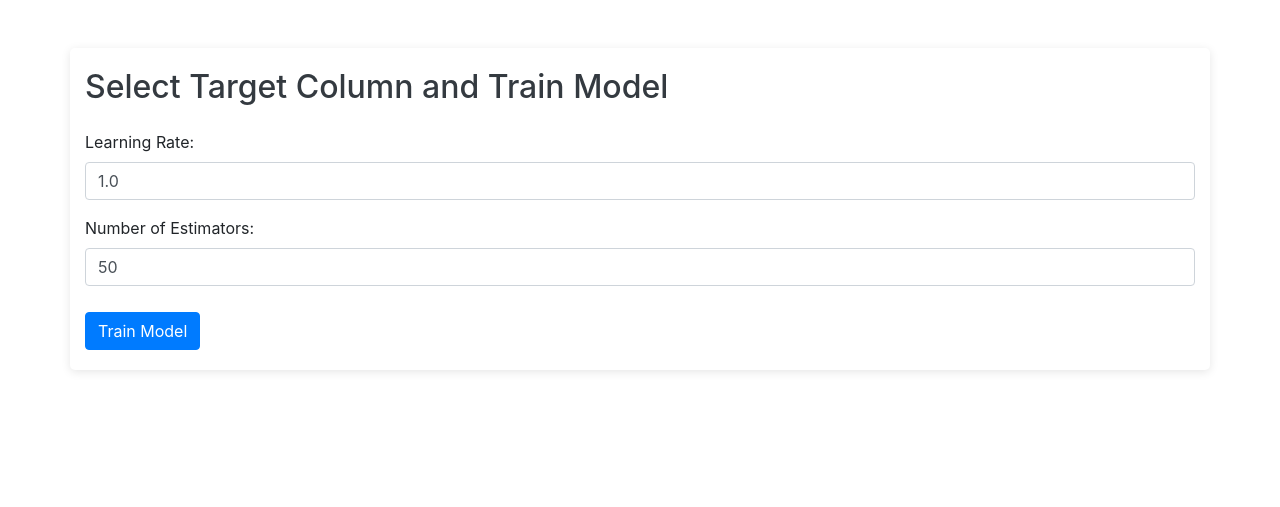
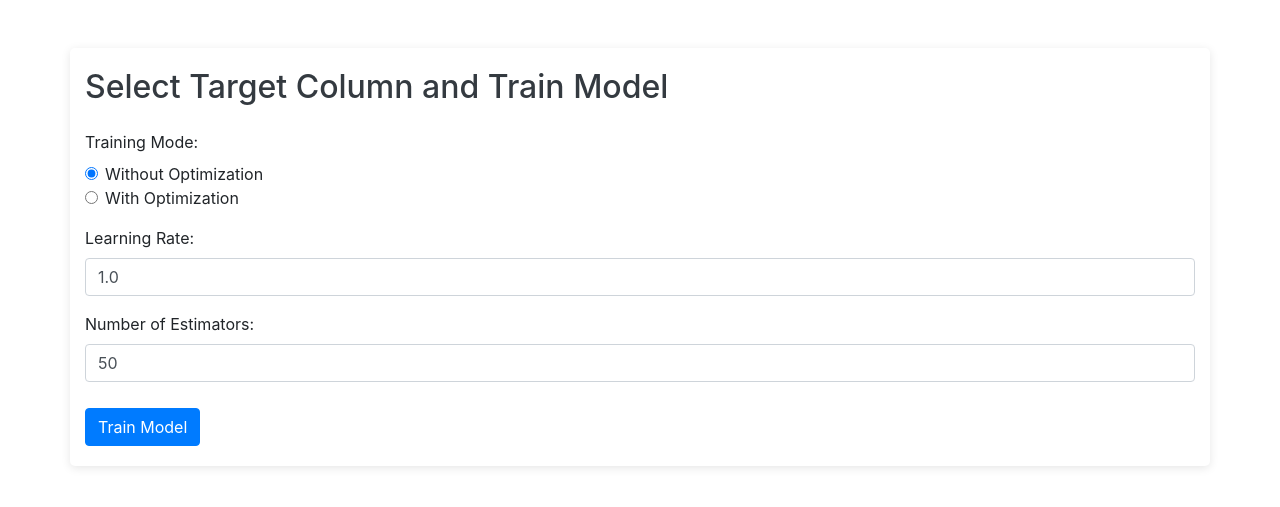
Before and after one commit to shon123123/ADABoost, a Flask app: template templates/train.html in a window 1280 px wide. Shown: the top 507 px of the page. Run offline with Flask 3, Linux system fonts and the light colour scheme; the template is opened without the code that fills it, so the values that code supplies are empty; some libraries are stand-ins or nearby versions.

Commit message:
Added optimization options

```diff
--- a/app.py
+++ b/app.py
@@ -59,7 +59,7 @@ def preprocess_data():
         return redirect(url_for('upload_data'))
 
     if request.method == 'POST':
-        target_column = request.form.get('target_column')  # Get the target column from the form
+        target_column = request.form.get('target_column')  # Get  target column from the form
         columns_to_remove = request.form.getlist('columns_to_remove')
         missing_strategy = request.form.get('missing_strategy')
         scaling_method = request.form.get('scaling_method')
@@ -211,6 +211,7 @@ def train_model():
 
     if request.method == 'POST':
         # Retrieve user inputs
+        training_mode = request.form.get('training_mode', 'without_optimization')  # Optimization mode selection
         learning_rate = request.form.get('learning_rate', 1.0)
         max_n_estimators = request.form.get('n_estimators', 50)
 
@@ -230,33 +231,73 @@ def train_model():
         y = preprocessed_data[target_column]
         X_train, X_test, y_train, y_test = train_test_split(X, y, test_size=0.2, random_state=42)
 
-        # Hyperparameter tuning
-        best_accuracy = 0
-        evaluation_metrics = {}
+        if training_mode == 'without_optimization':
+            # Train without optimization
+            best_accuracy = 0
+            evaluation_metrics = {}
 
-        for n_estimators in range(1, max_n_estimators + 1):
-            temp_model = AdaBoostClassifier(learning_rate=learning_rate, n_estimators=n_estimators)
-            temp_model.fit(X_train, y_train)
-            temp_predictions = temp_model.predict(X_test)
-            temp_accuracy = accuracy_score(y_test, temp_predictions)
+            for n_estimators in range(1, max_n_estimators + 1):
+                temp_model = AdaBoostClassifier(learning_rate=learning_rate, n_estimators=n_estimators)
+                temp_model.fit(X_train, y_train)
+                temp_predictions = temp_model.predict(X_test)
+                temp_accuracy = accuracy_score(y_test, temp_predictions)
 
-            if temp_accuracy > best_accuracy:
-                best_accuracy = temp_accuracy
-                best_n_estimators = n_estimators
-                model = temp_model
-                predictions = temp_predictions
-                accuracy = best_accuracy
-                evaluation_metrics['precision'] = precision_score(y_test, predictions, average='weighted')
-                evaluation_metrics['recall'] = recall_score(y_test, predictions, average='weighted')
+                if temp_accuracy > best_accuracy:
+                    best_accuracy = temp_accuracy
+                    best_n_estimators = n_estimators
+                    model = temp_model
+                    predictions = temp_predictions
+                    accuracy = best_accuracy
+                    evaluation_metrics['precision'] = precision_score(y_test, predictions, average='weighted')
+                    evaluation_metrics['recall'] = recall_score(y_test, predictions, average='weighted')
 
-        # Save evaluation results
-        evaluation = {
-            'accuracy': best_accuracy,
-            'precision': evaluation_metrics['precision'],
-            'recall': evaluation_metrics['recall'],
-        }
+            # Save evaluation results
+            evaluation = {
+                'accuracy': best_accuracy,
+                'precision': evaluation_metrics['precision'],
+                'recall': evaluation_metrics['recall'],
+            }
 
-        # flash(f"Training complete! Best n_estimators: {best_n_estimators}, Accuracy: {best_accuracy:.2f}", "success")
+        elif training_mode == 'with_optimization':
+            # Retrieve optimization method
+            optimization_method = request.form.get('optimization_method', 'grid_search')
+
+            if optimization_method == 'grid_search':
+                # Grid Search optimization
+                from sklearn.model_selection import GridSearchCV
+                param_grid = {
+                    'n_estimators': range(1, max_n_estimators + 1),
+                    'learning_rate': [0.01, 0.1, 1.0]
+                }
+                grid_search = GridSearchCV(AdaBoostClassifier(), param_grid, cv=3, scoring='accuracy')
+                grid_search.fit(X_train, y_train)
+                model = grid_search.best_estimator_
+                best_n_estimators = grid_search.best_params_['n_estimators']
+                predictions = model.predict(X_test)
+                accuracy = accuracy_score(y_test, predictions)
+
+            elif optimization_method == 'random_search':
+                # Random Search optimization
+                from sklearn.model_selection import RandomizedSearchCV
+                from scipy.stats import uniform
+                param_distributions = {
+                    'n_estimators': range(1, max_n_estimators + 1),
+                    'learning_rate': uniform(0.01, 1.0)
+                }
+                random_search = RandomizedSearchCV(AdaBoostClassifier(), param_distributions, n_iter=10, cv=3, scoring='accuracy', random_state=42)
+                random_search.fit(X_train, y_train)
+                model = random_search.best_estimator_
+                best_n_estimators = random_search.best_params_['n_estimators']
+                predictions = model.predict(X_test)
+                accuracy = accuracy_score(y_test, predictions)
+
+            # Save evaluation results
+            evaluation = {
+                'accuracy': accuracy,
+                'precision': precision_score(y_test, predictions, average='weighted'),
+                'recall': recall_score(y_test, predictions, average='weighted'),
+            }
+
         return redirect(url_for('post_training'))
 
     # Render the training page for GET requests
@@ -267,7 +308,7 @@ def train_model():
 @app.route('/post_training', methods=['GET', 'POST'])
 def post_training():
     global y_test, predictions, model, X_test,accuracy,best_n_estimators
-    flash(best_n_estimators)
+    # flash(best_n_estimators)
     print("<<<<<<<<<<<<<<>>>>>>>>>>>>>>>>")
     print(best_n_estimators)
     print("<<<<<<<<<<<<<<>>>>>>>>>>>>>>>>")
@@ -347,7 +388,3 @@ def post_training():
         unique_values=y_test.unique(),
         selected_pos_label=None
     )
-
-
-if __name__ == '__main__':
-    app.run(debug=True)
--- a/templates/train.html
+++ b/templates/train.html
@@ -5,22 +5,35 @@
     <meta name="viewport" content="width=device-width, initial-scale=1.0">
     <title>{{ title }}</title>
     <link rel="stylesheet" href="{{ url_for('static', filename='css/style.css') }}">
-    <link rel="stylesheet" href="{{ url_for('static', filename='css/train_model.css') }}"> <!-- Link to the new CSS file -->
+    <link rel="stylesheet" href="{{ url_for('static', filename='css/train_model.css') }}">
     <link rel="stylesheet" href="https://stackpath.bootstrapcdn.com/bootstrap/4.5.2/css/bootstrap.min.css">
 </head>
 <body>
     <div class="container mt-5">
         <h2>Select Target Column and Train Model</h2>
         <form method="POST" class="mt-4">
-            <!-- Dropdown for Target Column Selection -->
-            <!-- <div class="form-group">
-                <label for="target_column">Select Target Column:</label>
-                <select name="target_column" id="target_column" class="form-control" required>
-                    {% for column in columns %}
-                        <option value="{{ column }}">{{ column }}</option>
-                    {% endfor %}
+
+            <!-- Training Mode Selection -->
+            <div class="form-group">
+                <label>Training Mode:</label>
+                <div class="form-check">
+                    <input type="radio" name="training_mode" id="without_optimization" value="without_optimization" class="form-check-input" checked>
+                    <label for="without_optimization" class="form-check-label">Without Optimization</label>
+                </div>
+                <div class="form-check">
+                    <input type="radio" name="training_mode" id="with_optimization" value="with_optimization" class="form-check-input">
+                    <label for="with_optimization" class="form-check-label">With Optimization</label>
+                </div>
+            </div>
+
+            <!-- Optimization Method Selection (Hidden by Default) -->
+            <div class="form-group" id="optimization_options" style="display: none;">
+                <label for="optimization_method">Optimization Method:</label>
+                <select name="optimization_method" id="optimization_method" class="form-control">
+                    <option value="grid_search">Grid Search</option>
+                    <option value="random_search">Random Search</option>
                 </select>
-            </div> -->
+            </div>
 
             <!-- Inputs for Model Parameters -->
             <div class="form-group">
@@ -36,5 +49,21 @@
             <button type="submit" class="btn btn-primary">Train Model</button>
         </form>
     </div>
+
+    <script>
+        // Toggle visibility of optimization options based on training mode selection
+        const trainingModeInputs = document.querySelectorAll('input[name="training_mode"]');
+        const optimizationOptions = document.getElementById('optimization_options');
+
+        trainingModeInputs.forEach(input => {
+            input.addEventListener('change', () => {
+                if (input.value === 'with_optimization') {
+                    optimizationOptions.style.display = 'block';
+                } else {
+                    optimizationOptions.style.display = 'none';
+                }
+            });
+        });
+    </script>
 </body>
 </html>
```
